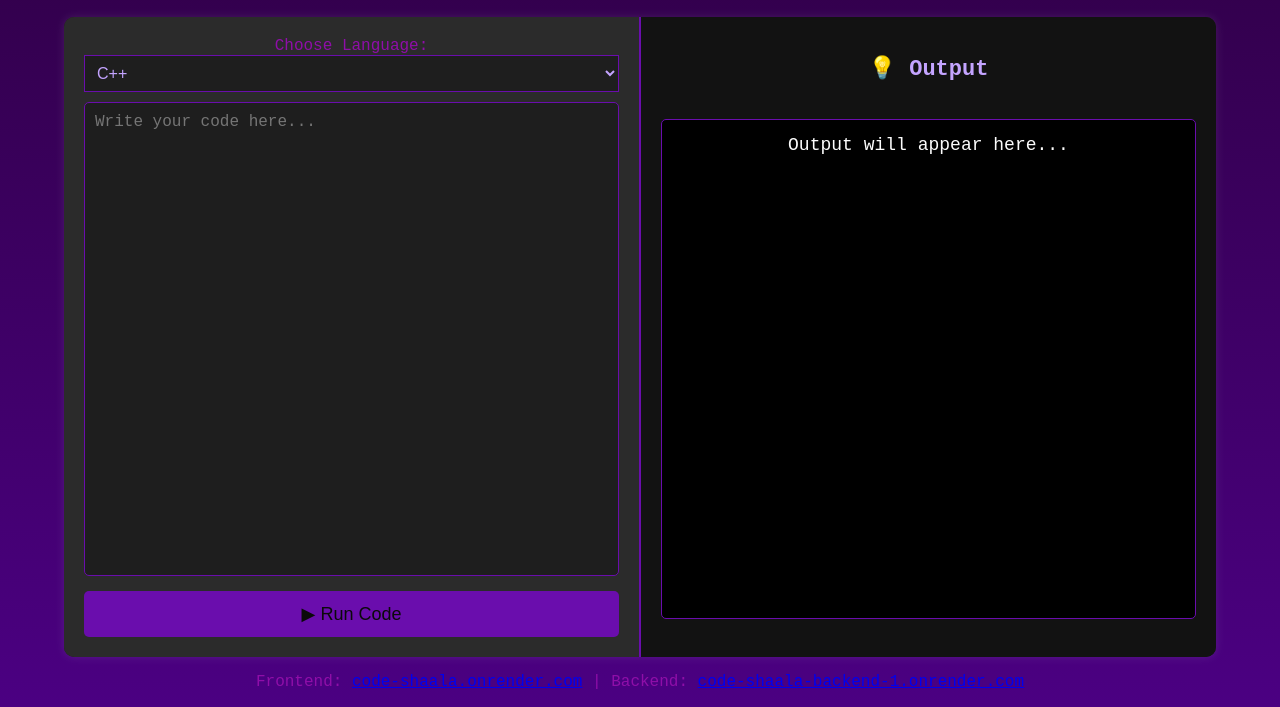
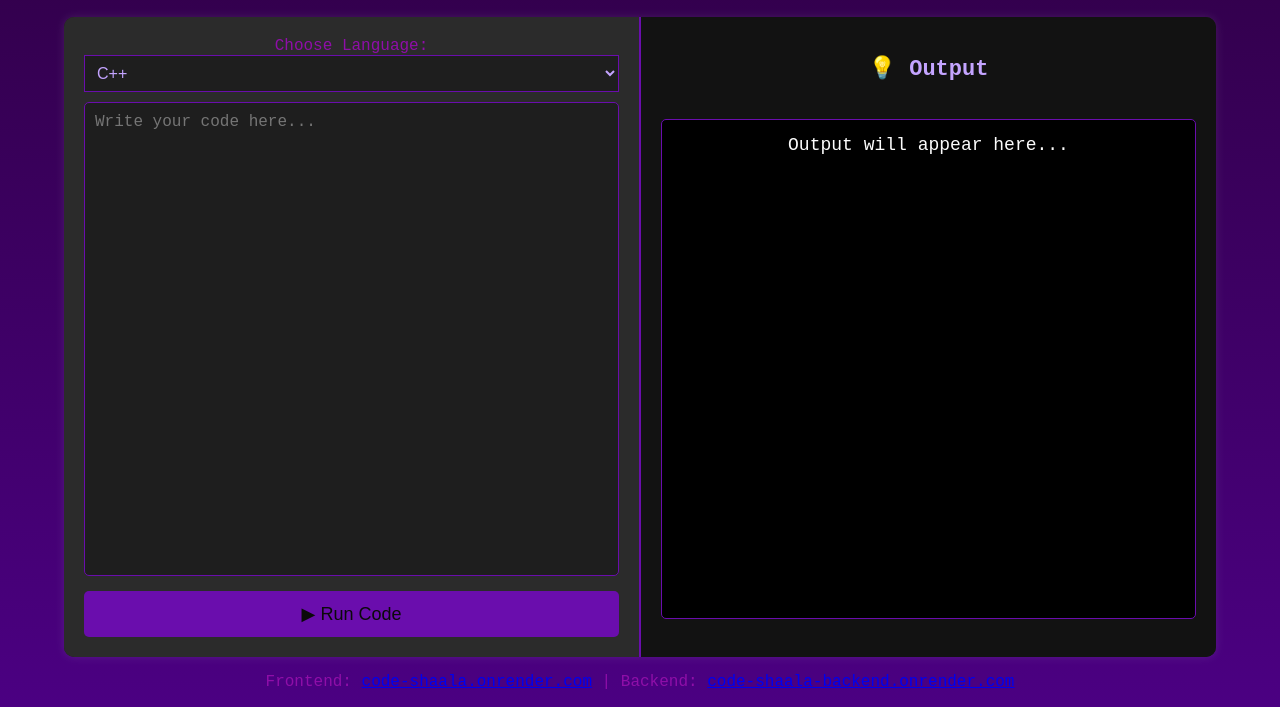
Before and after one commit to codedestroyer1006/Code-shaala, a plain HTML site: page frontend/index.html in a window 1280 px wide. Shown: the part 223-930 px from the top of the page. Drawn offline with Linux system fonts and the light colour scheme.

Commit message:
Update index.html

```diff
--- a/frontend/index.html
+++ b/frontend/index.html
@@ -42,7 +42,7 @@
     <!-- Optional Footer -->
     <footer class="footer">
         <p>Frontend: <a href="https://codeshaala.onrender.com" target="_blank">code-shaala.onrender.com</a> |
-        Backend: <a href="https://code-shaala-backend-1.onrender.com" target="_blank">code-shaala-backend-1.onrender.com</a></p>
+        Backend: <a href="https://code-shaala-backend-1.onrender.com" target="_blank">code-shaala-backend.onrender.com</a></p>
     </footer>
 
     <!-- JavaScript -->
```
